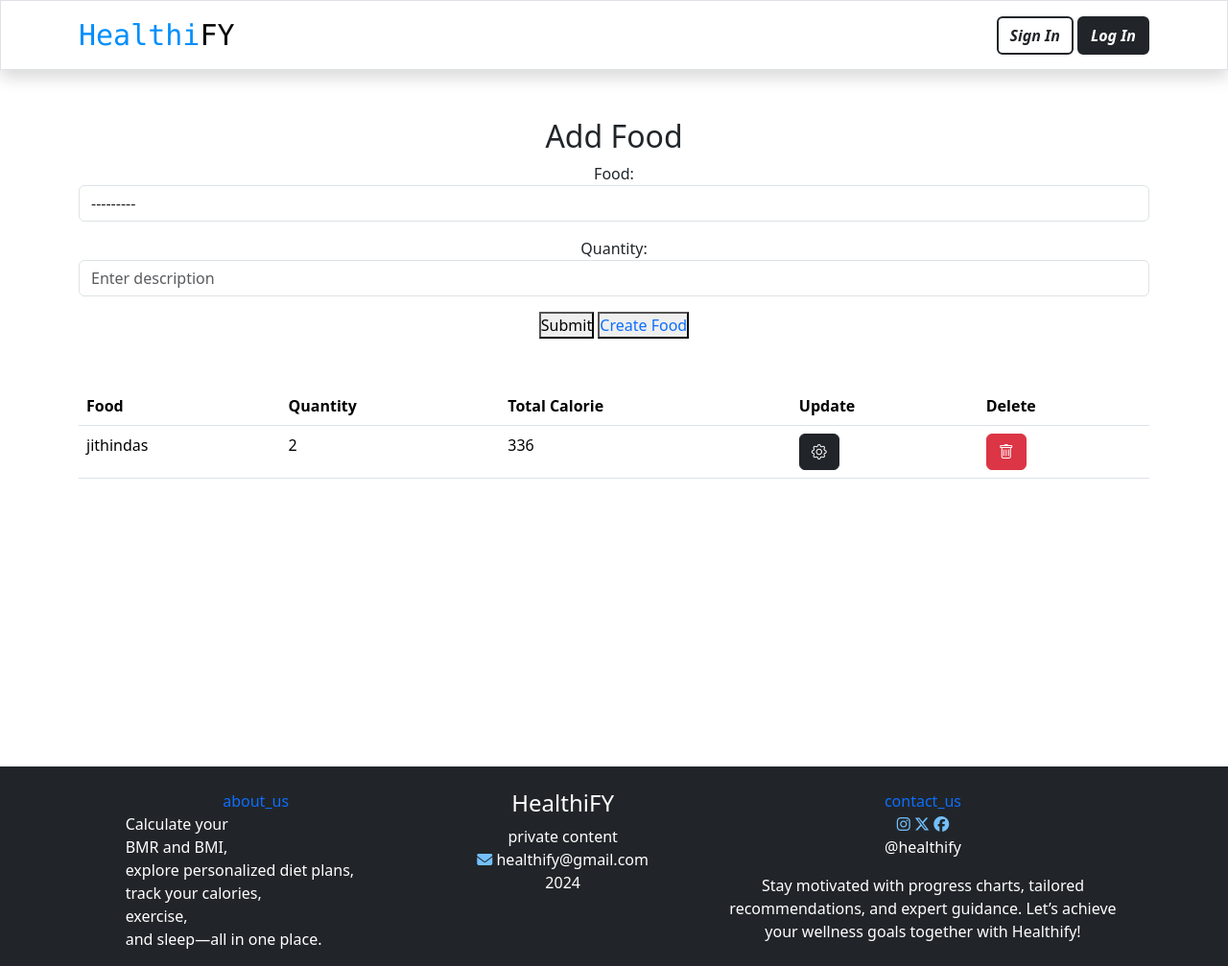
After one commit to JithindasPM/HealthiFY, a Django app: page /add_food/ in a window 1280 px wide. The commit adds this page. Shown: the whole page at 96% size. Run offline with Django 5.2, Linux system fonts and the light colour scheme; data comes from the database, SQL or seed files in the repository; both versions use the stored data as it was after the commit; some libraries are stand-ins or nearby versions.

Commit message:
userfood model and view completed

```diff
--- a/Health_and_Wellness/urls.py
+++ b/Health_and_Wellness/urls.py
@@ -37,6 +37,10 @@ from web.views import ExerciseData_view
 from web.views import Add_Sleep
 from web.views import UpdateSleep
 from web.views import DeleteSleep
+from web.views import Add_Userfood
+from web.views import Update_userfood
+from web.views import Delete_userfood
+from web.views import Create_foodbyuser
 
 urlpatterns = [
 
@@ -58,5 +62,9 @@ urlpatterns = [
     path('addsleep/',Add_Sleep.as_view(),name="addsleep"),
     path('upsleep/<int:pk>/',UpdateSleep.as_view(),name="updatesleep"),
     path('deletesleep/<int:pk>/',DeleteSleep.as_view(),name="deletesleep"),
+    path('add_food/', Add_Userfood.as_view(), name='add_userfood'),
+    path('update_food/<int:pk>', Update_userfood.as_view(), name='update_food'),
+    path('delete_food/<int:pk>', Delete_userfood.as_view(), name='delete_food'),
+    path('create_foodbyuser/', Create_foodbyuser.as_view(), name='create_foodbyuser'),
 
 ]+ static(settings.MEDIA_URL,document_root=settings.MEDIA_ROOT)
--- a/web/forms.py
+++ b/web/forms.py
@@ -5,6 +5,7 @@ from web.models import User
 from web.models import UserProfile_Model
 from web.models import Foods
 from web.models import Exercise
+from web.models import UserFood
 
 class Registration_Form(forms.ModelForm):
     class Meta:
@@ -102,3 +103,15 @@ class SleepForm(forms.Form):
     sleep_end_time=forms.DateTimeField(widget=forms.DateTimeInput(attrs={'type': 'datetime-local',"class":"form-control"}))
 
     notes=forms.CharField(max_length=100,widget=forms.Textarea(attrs={"class":"form-control","rows":3}))
+
+
+class UserFoodForm(forms.ModelForm):
+    class Meta:
+        model = UserFood
+        fields = ['food', 'quantity']
+        read_only_fields=['user','total_calories']
+        widgets = {
+            'food': forms.Select(attrs={'class': 'form-control'}),
+
+            'quantity': forms.TextInput(attrs={'class': 'form-control', 'placeholder': 'Enter description'}),
+        }
--- a/web/models.py
+++ b/web/models.py
@@ -95,3 +95,13 @@ class SleepModel(models.Model):
 
     def __str__(self):
         return f'{self.user.username} - {self.date}'
+
+
+class UserFood(models.Model):
+    user = models.ForeignKey(User, on_delete=models.CASCADE)
+    food = models.ForeignKey(Foods, on_delete=models.CASCADE)
+    quantity = models.PositiveIntegerField()
+    total_calories = models.PositiveIntegerField()
+
+    def __str__(self):
+        return f"{self.user.username}"
--- /dev/null
+++ b/web/templates/foodcalorie.html
@@ -0,0 +1,44 @@
+{% extends "index.html" %}
+{% load static %}
+
+{% block content %}
+<link rel="stylesheet" href="https://cdn.jsdelivr.net/npm/bootstrap-icons@1.11.3/font/bootstrap-icons.min.css">
+
+<body>
+  <div class="container text-center" style="margin-top: 50px;">
+        <h2>Add Food</h2>
+        <form method="post">
+          {% csrf_token %}
+          {{ form.as_p }}
+          <button type="submit">Submit</button>
+          <button><a href="{% url 'create_foodbyuser' %}" style="text-decoration: none;">Create Food</a></button>
+        </form>
+  </div>
+  <div class="container" style="margin-top: 50px; margin-bottom: 300px;">
+    <table class="table table-hover">
+
+      <tr>
+        <th>Food</th>
+        <th>Quantity</th>
+        <th>Total Calorie</th>
+        <th>Update</th>
+        <th>Delete</th>
+      </tr>
+      <tbody>
+        {% for i in datas %}
+        <tr>
+          <td>{{ i.food }}</td>
+          <td>{{ i.quantity }}</td>
+          <td>{{ i.total_calories }}</td>
+          <td><a href="{% url 'update_food' i.id %}"><i class="bi bi-gear  btn btn-dark"></i></a></td>
+          <td><a href="{%url 'delete_food' i.id %}"><i class="bi bi-trash btn btn-danger"></i></a></td>
+        </tr>
+        {% endfor %}
+      </tbody>
+    </table>
+  </div>
+
+</body>
+
+</html>
+{% endblock content %}
--- a/web/templates/index.html
+++ b/web/templates/index.html
@@ -129,6 +129,9 @@
     </div>
 
     <!-- navbar ends  -->
+
+{% block content %}
+
 
     <!-- block1  -->
 
@@ -370,6 +373,8 @@
         </div>
     </div>
 
+{% endblock content %}
+
     <!-- footer starts -->
 
     <div class="container-fluid">
--- a/web/views.py
+++ b/web/views.py
@@ -8,6 +8,7 @@ from web.forms import Login_Form
 from web.forms import BMRForm
 from web.forms import FoodForm
 from web.forms import Exercise_Form
+from web.forms import UserFoodForm
 from .forms import SleepForm
 from .models import SleepModel
 
@@ -16,6 +17,7 @@ from web.models import UserProfile_Model
 from web.models import Foods
 from web.models import Exercise
 from web.models import Exercise_Data
+from web.models import UserFood
 
 
 from django.db.models.functions import TruncWeek
@@ -344,3 +346,70 @@ class DeleteSleep(View):
         SleepModel.objects.get(id=id).delete()
 
         return redirect("addsleep")
+
+
+class Add_Userfood(View):
+    def get(self,request,*args,**kwargs):
+        form=UserFoodForm()
+        datas=UserFood.objects.all()
+        return render(request,"foodcalorie.html",{"form":form,"datas":datas})
+
+    def post(self,request,*args,**kwargs):
+        form=UserFoodForm(request.POST)
+        if form.is_valid():
+            food=form.cleaned_data["food"]
+            quantity=form.cleaned_data["quantity"]
+            calorie=food.calorie
+            print(calorie)
+            total_calorie=quantity*calorie
+            UserFood.objects.create(**form.cleaned_data,user=request.user,total_calories=total_calorie)
+            form=UserFoodForm()
+            datas=UserFood.objects.all()
+            return render(request,"foodcalorie.html",{"form":form,"datas":datas})
+        else:
+            print("thankuuu")
+
+
+class Update_userfood(View):
+    def get(self,request,*args,**kwargs):
+        id=kwargs.get("pk")
+        data=UserFood.objects.get(id=id)
+        form=UserFoodForm(instance=data)
+        datas=UserFood.objects.all()
+        return render(request,"foodcalorie.html",{"form":form , "datas":datas })
+
+    def post(self,request,*args,**kwargs):
+        id=kwargs.get("pk")
+        data=UserFood.objects.get(id=id)
+        form=UserFoodForm(request.POST,instance=data)
+        if form.is_valid():
+            data.food=form.cleaned_data["food"]
+            data.quantity=form.cleaned_data["quantity"]
+            id=data.food.id
+            food_obj=Foods.objects.get(id=id)
+            data.total_calories=food_obj.calorie*data.quantity
+            data.save()
+            datas=UserFood.objects.all()
+            form=UserFoodForm()
+            return render(request,"foodcalorie.html",{"form":form , "datas":datas})
+        else:
+            print("not updated")
+
+
+class Delete_userfood(View):
+    def get(self,request,*args,**kwargs):
+        id=kwargs.get("pk")
+        UserFood.objects.get(id=id).delete()
+        return redirect ("add_userfood")
+
+
+class Create_foodbyuser(View):
+    def get(self,request,*args,**kwargs):
+        form=FoodForm()
+        return render (request,"createfood.html",{"form":form})
+
+    def post(self,request,*args,**kwargs):
+        form=FoodForm(request.POST)
+        if form.is_valid():
+            form.save()
+            return redirect("add_userfood")
```
Also changed, not shown: web/templates/calculator.html (deleted, +0 -94 lines), web/templates/createfood.html (added, +19 -0 lines), db.sqlite3, web/migrations/0008_userfood.py (added).
